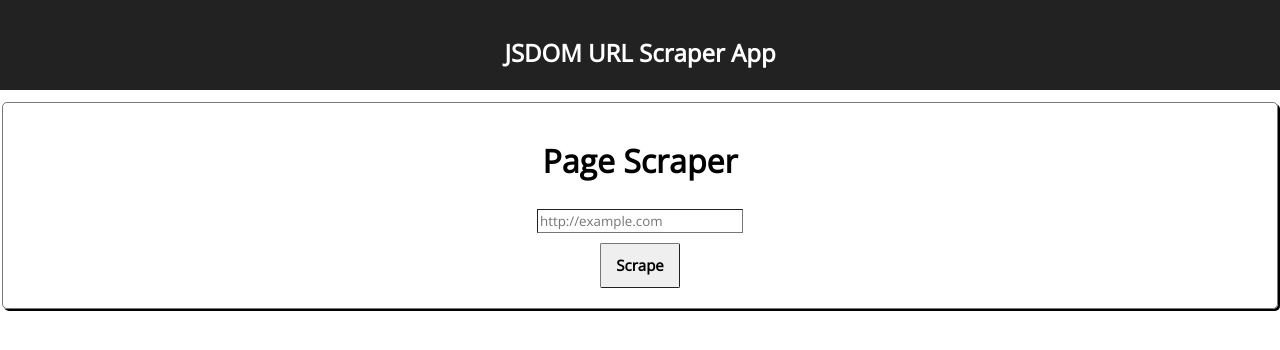
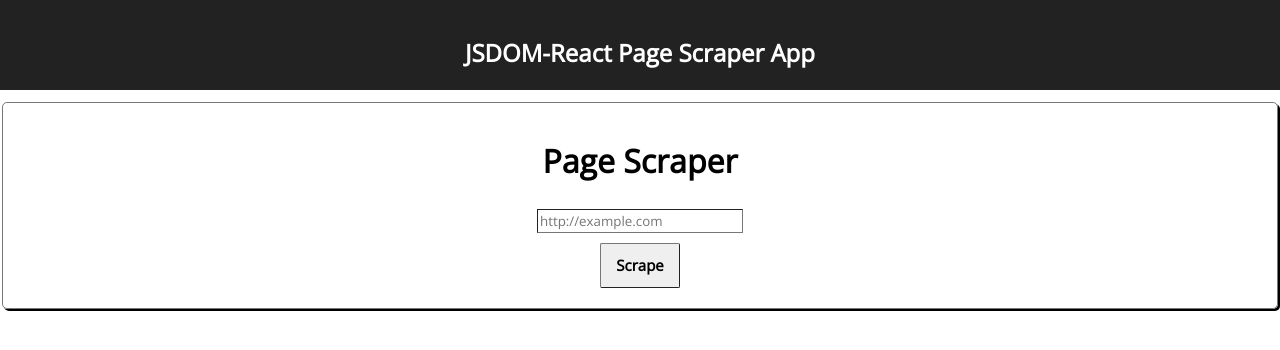
Before and after one commit to CunningDJ/JSDOM-React-Scraper, a React (Create React App) app in the folder frontend/: page / in a window 1280 px wide. Shown: the top 350 px of the page. Built offline with nearby package versions, Linux system fonts and the light colour scheme.

Commit message:
Updated App title.

```diff
--- a/frontend/src/App.tsx
+++ b/frontend/src/App.tsx
@@ -15,7 +15,7 @@ class App extends React.Component<IAppProps, IAppState> {
       <div className="App">
         <div className="App_background" />
         <header className="App-header">
-          <h1 className="App-title">JSDOM URL Scraper App</h1>
+          <h1 className="App-title">JSDOM-React Page Scraper App</h1>
         </header>
         <UrlScraperPage />
       </div>
```
